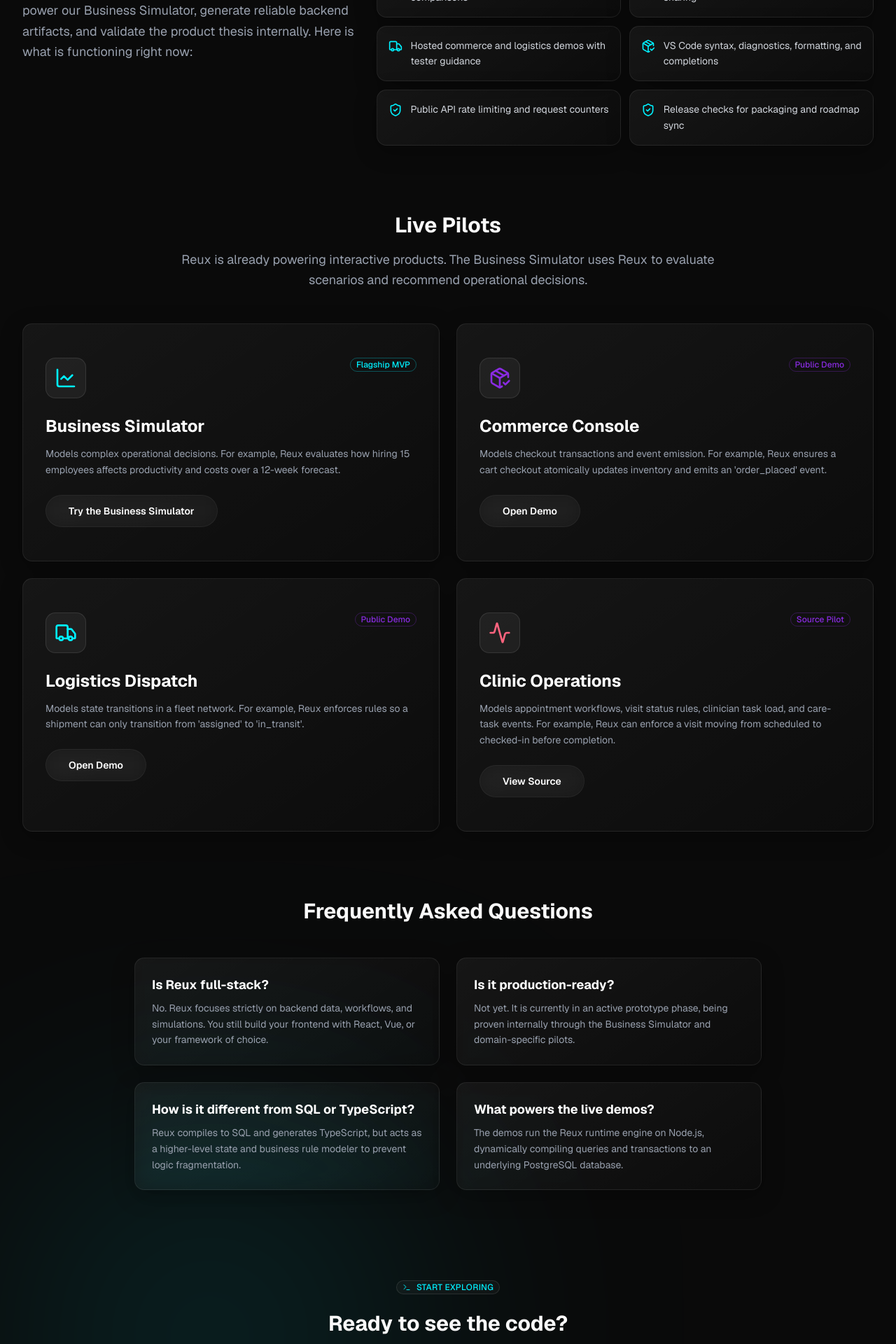
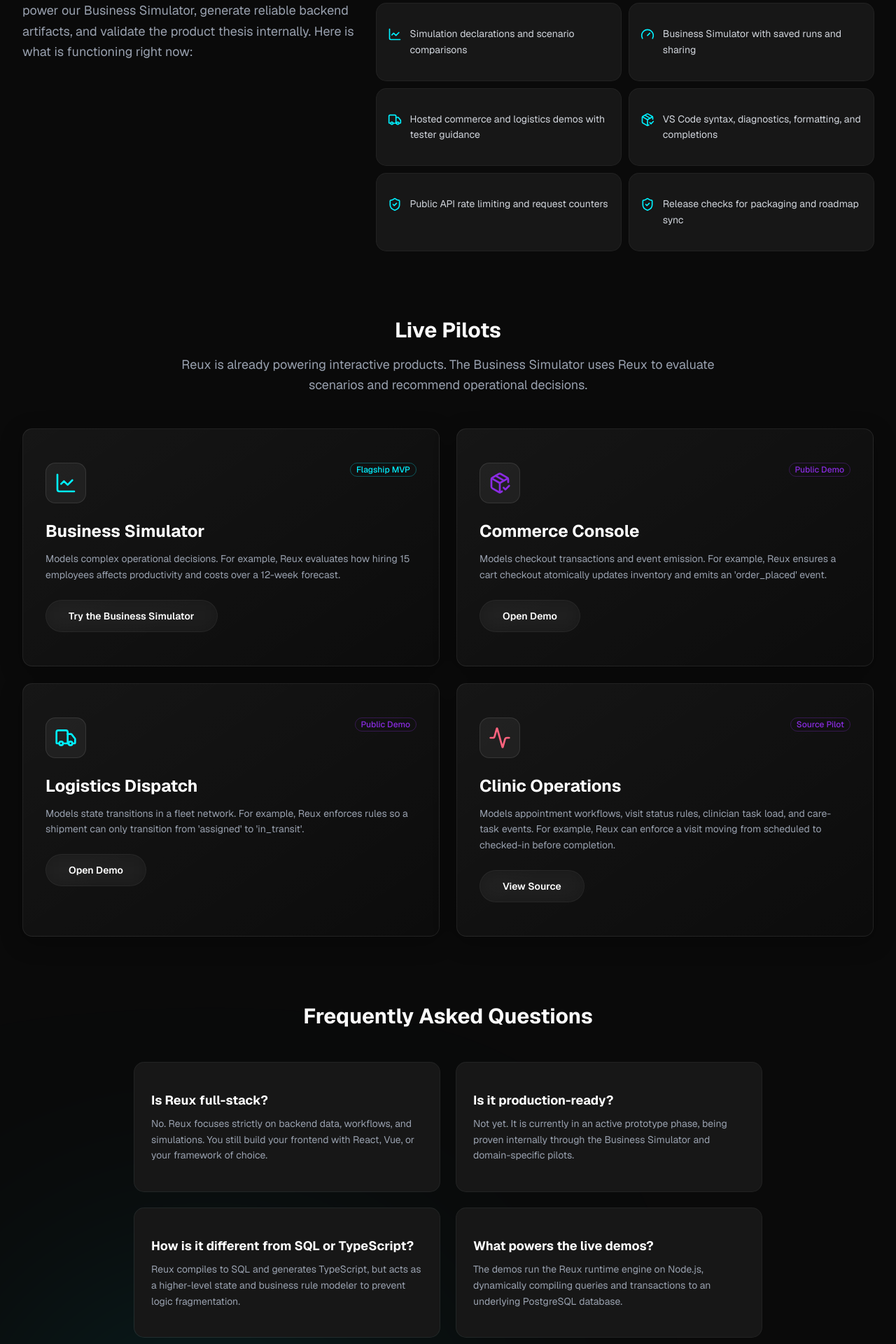
Before and after one commit to benn4105/reuben-web, a Next.js app: page /projects/reux in a window 1280 px wide. Shown: the part 5900-7820 px from the top of the page at 70% size. Built offline with nearby package versions, Linux system fonts and the light colour scheme.

Commit message:
design: convert remaining FAQ and capabilities sections to shadcn Card

```diff
--- a/src/app/(marketing)/projects/reux/page.tsx
+++ b/src/app/(marketing)/projects/reux/page.tsx
@@ -572,10 +572,12 @@ export default function ReuxPage() {
               const icons = [Code2, Database, ShieldCheck, Terminal, LineChart, Gauge, Truck, PackageCheck];
               const Icon = icons[index] ?? ShieldCheck;
               return (
-                <div key={capability} className="glass-card flex items-start gap-3 rounded-xl p-4">
+                <Card key={capability} className="flex items-start gap-3">
+                  <CardContent className="flex items-start gap-3 p-4">
                     <Icon className="mt-0.5 h-5 w-5 shrink-0 text-[#00F0FF]" />
                     <span className="text-sm leading-relaxed text-gray-300">{capability}</span>
-                </div>
+                  </CardContent>
+                </Card>
               );
             })}
           </div>
@@ -668,22 +670,30 @@ export default function ReuxPage() {
             <h2 className="text-3xl font-bold mb-4">Frequently Asked Questions</h2>
           </div>
           <div className="grid grid-cols-1 md:grid-cols-2 gap-6">
-            <div className="glass-card p-6 rounded-xl border border-white/5">
+            <Card className="border-white/5">
+              <CardContent className="p-6">
                 <h3 className="text-lg font-bold text-white mb-2">Is Reux full-stack?</h3>
                 <p className="text-gray-400 text-sm leading-relaxed">No. Reux focuses strictly on backend data, workflows, and simulations. You still build your frontend with React, Vue, or your framework of choice.</p>
-            </div>
-            <div className="glass-card p-6 rounded-xl border border-white/5">
+              </CardContent>
+            </Card>
+            <Card className="border-white/5">
+              <CardContent className="p-6">
                 <h3 className="text-lg font-bold text-white mb-2">Is it production-ready?</h3>
                 <p className="text-gray-400 text-sm leading-relaxed">Not yet. It is currently in an active prototype phase, being proven internally through the Business Simulator and domain-specific pilots.</p>
-            </div>
-            <div className="glass-card p-6 rounded-xl border border-white/5">
+              </CardContent>
+            </Card>
+            <Card className="border-white/5">
+              <CardContent className="p-6">
                 <h3 className="text-lg font-bold text-white mb-2">How is it different from SQL or TypeScript?</h3>
                 <p className="text-gray-400 text-sm leading-relaxed">Reux compiles to SQL and generates TypeScript, but acts as a higher-level state and business rule modeler to prevent logic fragmentation.</p>
-            </div>
-            <div className="glass-card p-6 rounded-xl border border-white/5">
+              </CardContent>
+            </Card>
+            <Card className="border-white/5">
+              <CardContent className="p-6">
                 <h3 className="text-lg font-bold text-white mb-2">What powers the live demos?</h3>
                 <p className="text-gray-400 text-sm leading-relaxed">The demos run the Reux runtime engine on Node.js, dynamically compiling queries and transactions to an underlying PostgreSQL database.</p>
-            </div>
+              </CardContent>
+            </Card>
           </div>
         </motion.div>
 
```
Lines whose indentation alone changed are shown as unchanged.
